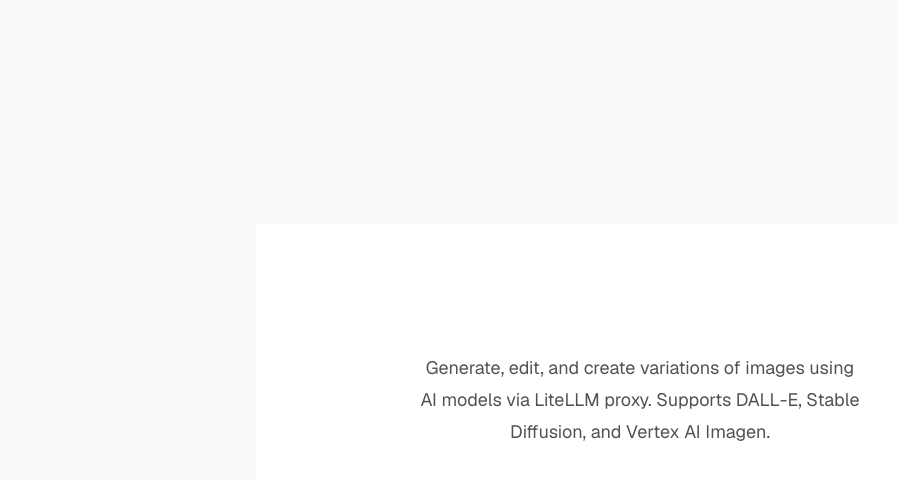
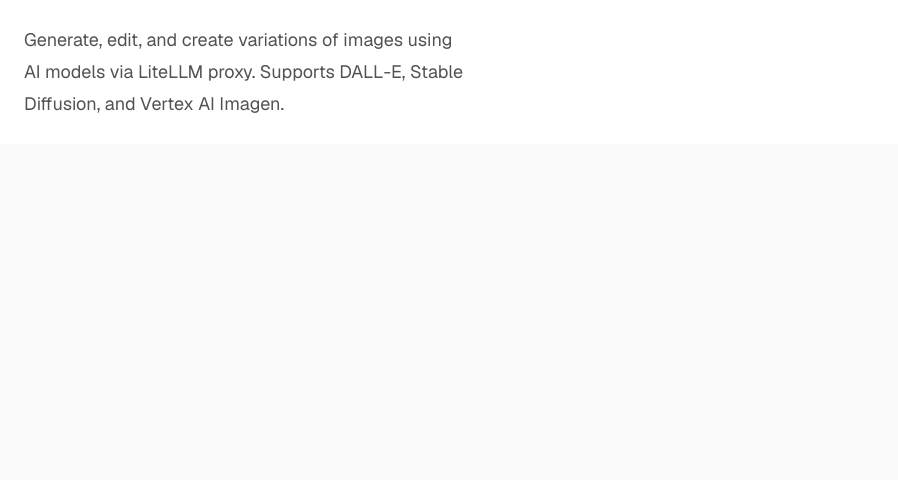
Before and after one commit to vadim-lobodin/images-matter, a Next.js app: page / in a window 1280 px wide. Shown: the top 480 px of the page, without its empty margins (0-898 px from the left). Built offline with nearby package versions, Linux system fonts and the light colour scheme.

Commit message:
Move description to top left corner with 24px margin
Repositioned the description text from center to top left corner
with 24px padding. Simplified layout classes.

🤖 Generated with [Claude Code](https://claude.com/claude-code)

Co-Authored-By: Claude <noreply@anthropic.com>

```diff
--- a/app/page.tsx
+++ b/app/page.tsx
@@ -1,8 +1,8 @@
 export default function Home() {
   return (
-    <div className="flex min-h-screen items-center justify-center bg-neutral-50 font-sans dark:bg-black">
-      <main className="flex w-full max-w-3xl flex-col items-center justify-center py-32 px-16 bg-white dark:bg-black">
-        <div className="flex flex-col items-center gap-6 text-center">
+    <div className="min-h-screen bg-neutral-50 font-sans dark:bg-black">
+      <main className="bg-white dark:bg-black">
+        <div className="p-6">
           <p className="max-w-md text-lg leading-8 text-neutral-600 dark:text-neutral-400">
             Generate, edit, and create variations of images using AI models via LiteLLM proxy.
             Supports DALL-E, Stable Diffusion, and Vertex AI Imagen.
```
